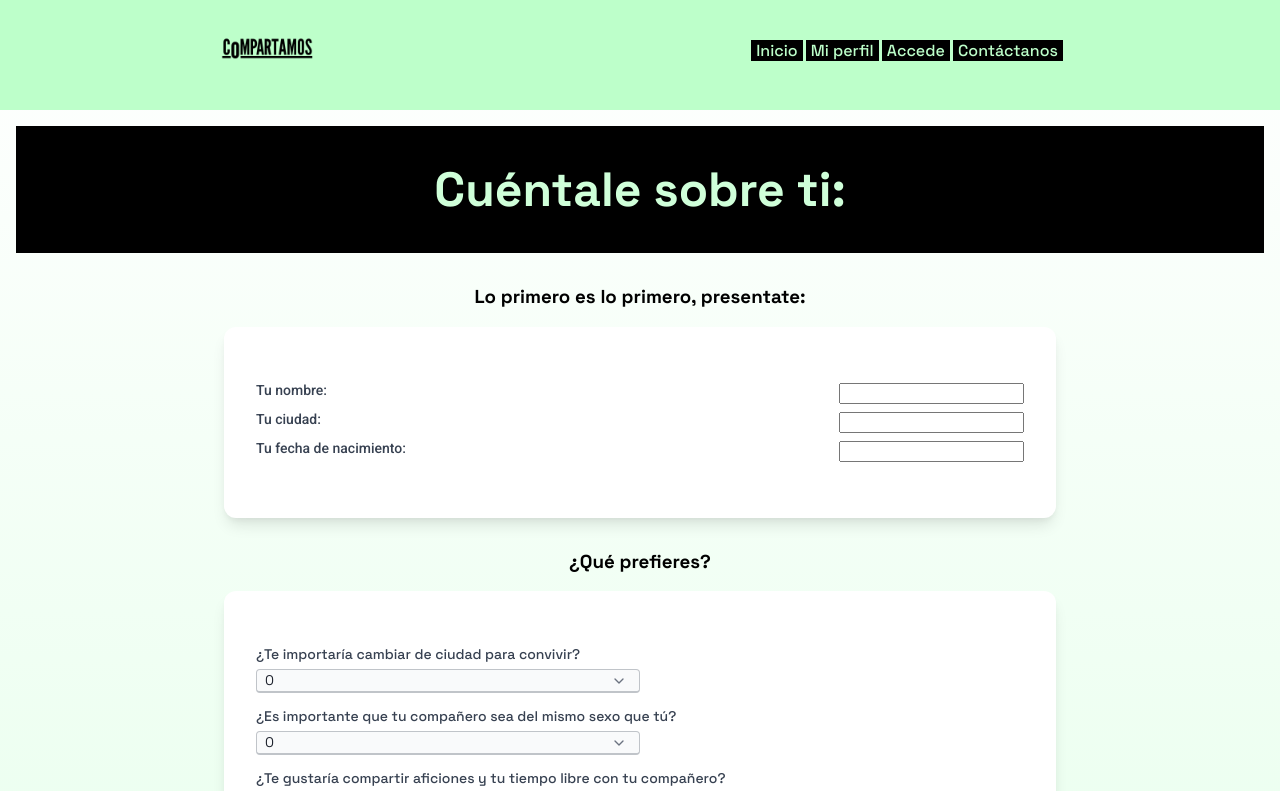
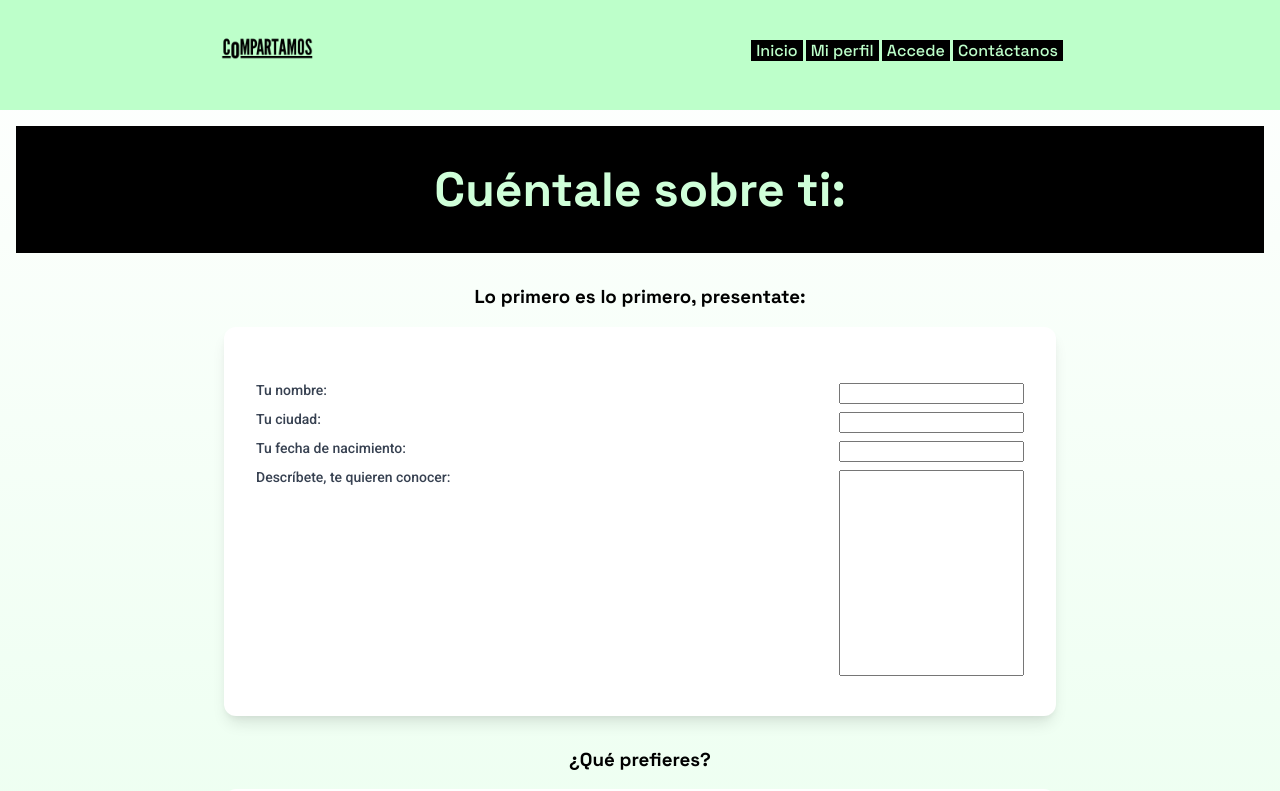
Before and after one commit to elenavesc/Compartamos, a React (Vite) app in the folder frontend-react/: page /#/forms in a window 1280 px wide. Shown: the top 791 px of the page. Built offline with nearby package versions, Linux system fonts and the light colour scheme.

Commit message:
"form description"

```diff
--- a/frontend-react/src/components/forms.jsx
+++ b/frontend-react/src/components/forms.jsx
@@ -9,6 +9,7 @@ function form({ updateAvatarAuthor, updateAnswer, questions }) {
     name: "",
     address: "",
     birthdate: "",
+    description: "",
   });
   const [error, setError] = useState();
   const navigate = useNavigate();
@@ -51,7 +52,7 @@ function form({ updateAvatarAuthor, updateAnswer, questions }) {
         <h2 className="title">Cuéntale sobre ti:</h2>
       </div>
       <h3 className="h31">Lo primero es lo primero, presentate:</h3>
-      <section className="section">
+      <section className="section_form">
         <div className="nice-form-group">
           <label className="username">
             Tu nombre:
@@ -81,11 +82,21 @@ function form({ updateAvatarAuthor, updateAnswer, questions }) {
               onInput={handleTextInput}
               id="birthdate"
             />
-          </label>
+            </label>
+            <label className="description">
+              Descríbete, te quieren conocer:
+              <input
+              type="text"
+              className="dsc"
+              value={data.description}
+              onInput={handleTextInput}
+              id="description" />
+            </label>
+
         </div>
       </section>
       <h3 className="h31">¿Qué prefieres?</h3>
-      <section className="section">
+      <section className="section_form">
         <div className="nice-form-group">
           {questions.map((oneQuestion) => (
             <Question
@@ -102,7 +113,7 @@ function form({ updateAvatarAuthor, updateAnswer, questions }) {
         </div>
       </section>
       <h3 className="h31">¡Sonríe para la foto!</h3>
-      <section className="section">
+      <section className="section_form">
         <fieldset className="btn">
           <GetAvatar
             updateAvatar={updateAvatarAuthor}
--- a/frontend-react/src/components/pages/ProfilePage.jsx
+++ b/frontend-react/src/components/pages/ProfilePage.jsx
@@ -28,17 +28,22 @@ function ProfilePage() {
   }, []);
 
   return (
-    <section>
-      <div className="section">
+    <section >
+
         <h2 className="profile_title">Mi perfil</h2>
+        <div className="section_profile">
         <div className="image">
           <img className="image_img" src={profileData?.image} alt="mi imagen" />
         </div>
-        <h3 className="name">{profileData.name}</h3>
-        <h4 className="city">{profileData.address} </h4>
-        <h4 className="city">
-          {new Date(profileData.birthdate).getFullYear()}{" "}
-        </h4>
+
+        <div className="section_info">
+        <h3 className="name">Nombre: {profileData.name}</h3>
+        <h4 className="city">Soy de: {profileData.address}</h4>
+        <h4 className="city">Nací en: {new Date(profileData.birthdate).getFullYear()}{" "}</h4>
+        <h4 className="city">Yo soy: <p>{profileData.description}</p></h4>
+
+
+      </div>
       </div>
 
       <Link className="btn" to="/forms">
@@ -49,6 +54,7 @@ function ProfilePage() {
         Volver al inicio {""}
       </Link>
     </section>
+
   );
 }
 
--- a/frontend-react/src/scss/forms.scss
+++ b/frontend-react/src/scss/forms.scss
@@ -25,7 +25,6 @@
     flex-direction: row;
     justify-content: space-between;
     font-family: Roboto;
-    font-weight: 500;
 }
 
 .address {
@@ -33,7 +32,6 @@
     flex-direction: row;
     justify-content: space-between;
     font-family: Roboto;
-    font-weight: 500;
 }
 
 .age {
@@ -41,12 +39,24 @@
     flex-direction: row;
     justify-content: space-between;
     font-family: Roboto;
-    font-weight: 500;
+}
+.description {
+    display: flex;
+    flex-direction: row;
+    justify-content: space-between;
+    font-family: Roboto;
+}
+.dsc {
+    display: flex;
+    flex-direction: row ;
+    height: 200px;
+
+
 }
 
-.section {
+.section_form {
     margin: 0 auto;
-    width: 30%;
+    width: 60%;
     display: block;
     background: #fff;
     padding: 2em;
--- a/frontend-react/src/scss/pages/ProfilePage.scss
+++ b/frontend-react/src/scss/pages/ProfilePage.scss
@@ -7,22 +7,35 @@
 
 }
 
-.section {
-  display: flex;
-  flex-direction: column;
-  width: 60%;
-  padding-bottom: 3rem;
+.section_profile {
+  margin: 0 auto;
+  align-items: center;
+    width: 80%;
+    display: flex;
+    flex-direction: row;
+    background: #fff;
+    padding: 2em;
+    border-radius: 0.75rem;
+    line-height: 1.6;
+    overflow: hidden;
+    box-shadow: 0 10px 15px -3px rgba(0, 0, 0, .1), 0 4px 6px -2px rgba(0, 0, 0, .05);
+}
+.section_info{
+  width: 40%;
+  background-color: #cfffd9;
+  border-radius: 0.5cm;
+
 }
 
 .name {
-  text-align: center;
+
   margin-left: 20px;
   font-family: "Space Grotesk";
-  font-size: 2rem;
+  font-size: 1.5rem;
 }
 
 .city {
-  text-align: center;
+
   margin-left: 20px;
   font-family: "Space Grotesk";
   font-size: 1rem;
```
Also changed, not shown: 2 other files (tests, documents, lock files or other folders).
